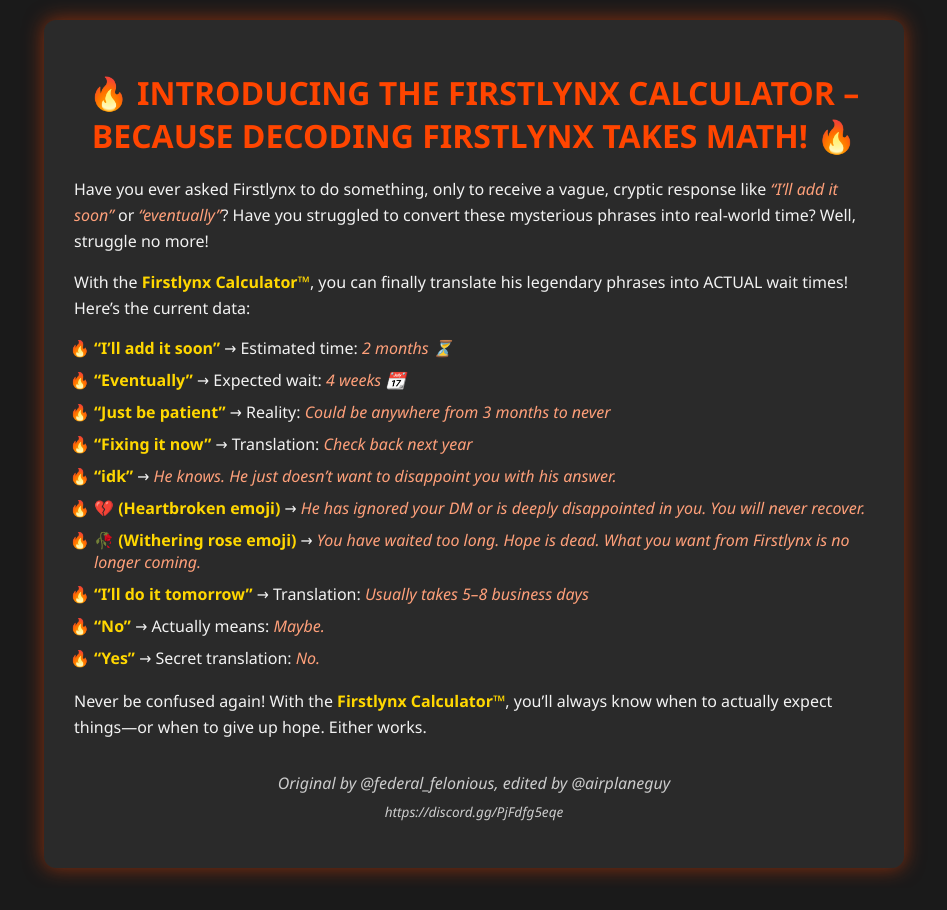
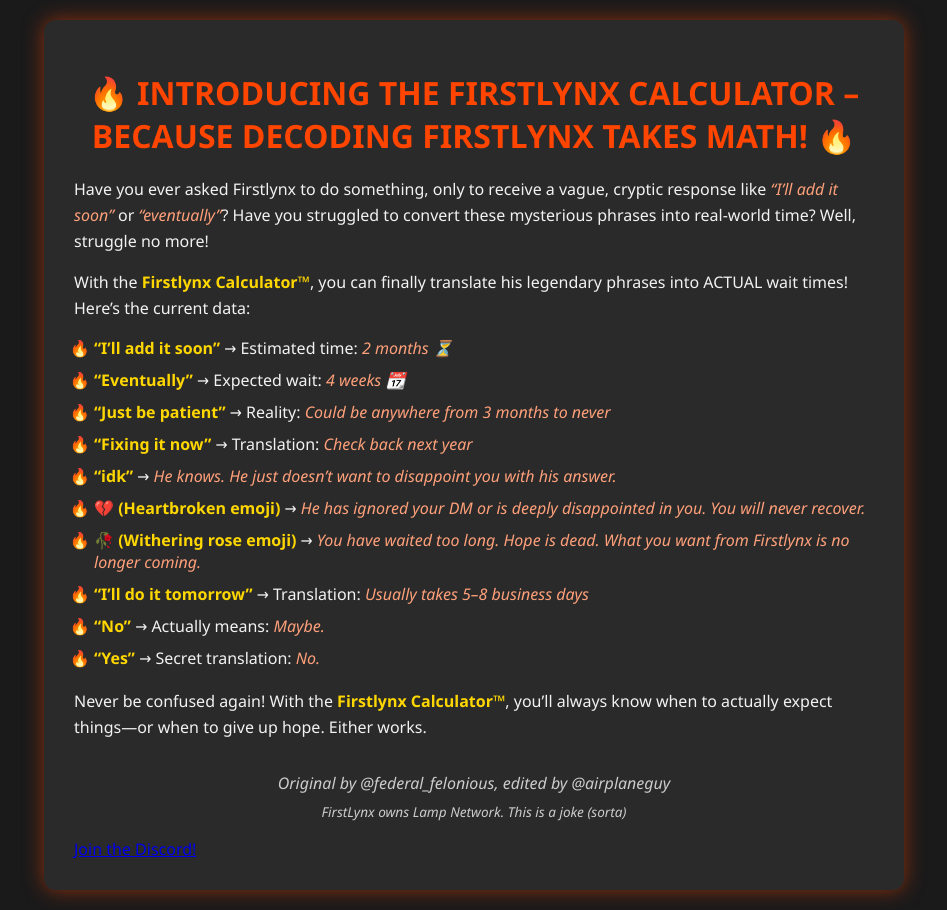
Before and after one commit to firstlynx-sys/LynxCalc, a plain HTML site: page index.html in a window 1280 px wide. Shown: the whole page, without its empty margins (166-1113 px from the left). Before the commit the page ends 888 px from the top, so only its background shows below. Drawn offline with Linux system fonts and the light colour scheme.

Commit message:
Update index.html

```diff
--- a/index.html
+++ b/index.html
@@ -27,7 +27,8 @@
 
     <p>Never be confused again! With the <strong>Firstlynx Calculator™</strong>, you’ll always know when to actually expect things—or when to give up hope. Either works.</p>
 
-    <p class="footer">Original by @federal_felonious, edited by @airplaneguy<br><small>https://discord.gg/PjFdfg5eqe</small></p>
+    <p class="footer">Original by @federal_felonious, edited by @airplaneguy<br><small>FirstLynx owns Lamp Network. This is a joke (sorta)</small></p>
+    <a class="discord-link" href="https://discord.gg/PjFdfg5eqe" target="_blank">Join the Discord!</a>
   </div>
 </body>
 </html>
```
